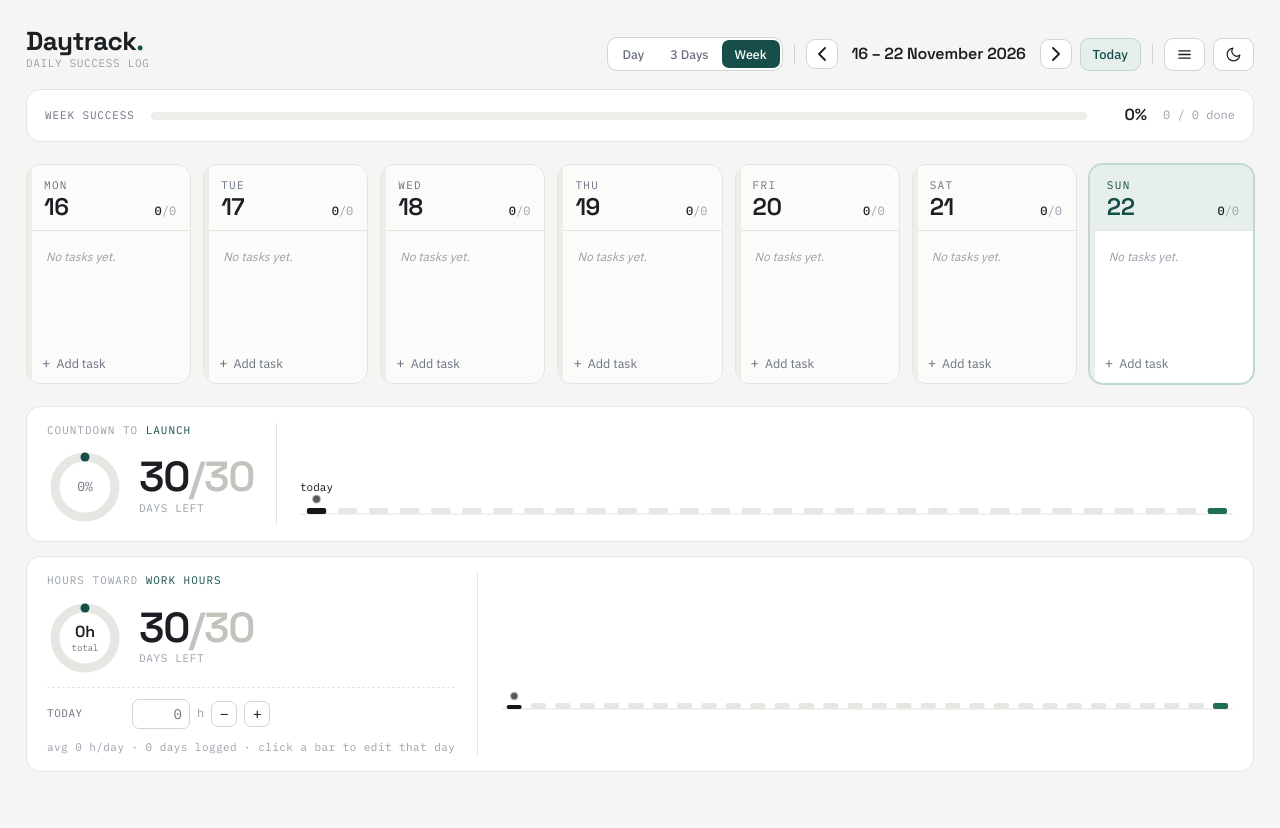
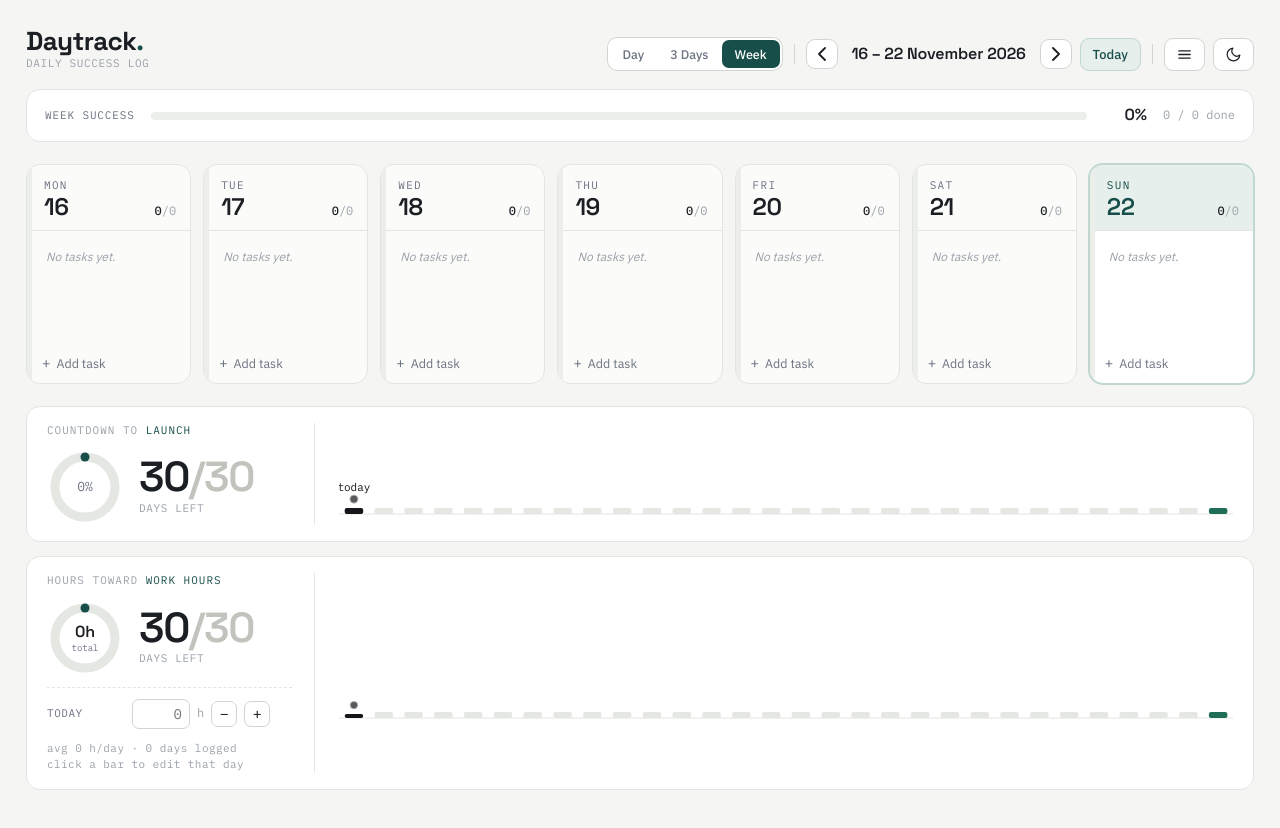
Before and after one commit to aaron5545/daytrack2, a plain HTML site: page index.html in a window 1280 px wide. Drawn offline with Linux system fonts and the light colour scheme.

Commit message:
Align countdown and hours panels
Co-Authored-By: Claude Opus 5.5 <noreply@anthropic.com>
Claude-Session: https://claude.ai/code/session_012k7E4i5cL5RovR6b7VrdUb

```diff
--- a/index.html
+++ b/index.html
@@ -156,6 +156,8 @@
   .cd-right{flex:1;min-width:0}
   .cd-right svg{display:block;max-width:100%}
   .countdown + .countdown{margin-top:14px}
+  .countdown .cd-left{width:268px}
+  .hr-sub{line-height:1.5}
   .hr-log{display:flex;align-items:center;gap:7px;padding-top:11px;border-top:1px dashed var(--line)}
   .hr-day{font-family:var(--mono);font-size:11px;letter-spacing:.05em;text-transform:uppercase;color:var(--muted);min-width:78px}
   .hr-in{width:58px;font-family:var(--mono);font-size:14px;padding:5px 7px;border:1px solid var(--line-strong);border-radius:7px;background:var(--field);color:var(--ink);outline:none;text-align:right;-moz-appearance:textfield}
@@ -891,7 +893,7 @@
           '<span class="hr-unit">h</span>'+
           '<button id="hrDec" aria-label="Half an hour less">−</button><button id="hrInc" aria-label="Half an hour more">+</button>'+
         '</div>'+
-        '<div class="hr-sub">avg '+fmtH(v.avg)+' h/day · '+v.loggedDays+' day'+(v.loggedDays===1?"":"s")+' logged · click a bar to edit that day</div>'+
+        '<div class="hr-sub">avg '+fmtH(v.avg)+' h/day · '+v.loggedDays+' day'+(v.loggedDays===1?"":"s")+' logged<br>click a bar to edit that day</div>'+
       '</div>'+
       '<div class="cd-right" id="hrRight"></div>';
     wireHours();
```
